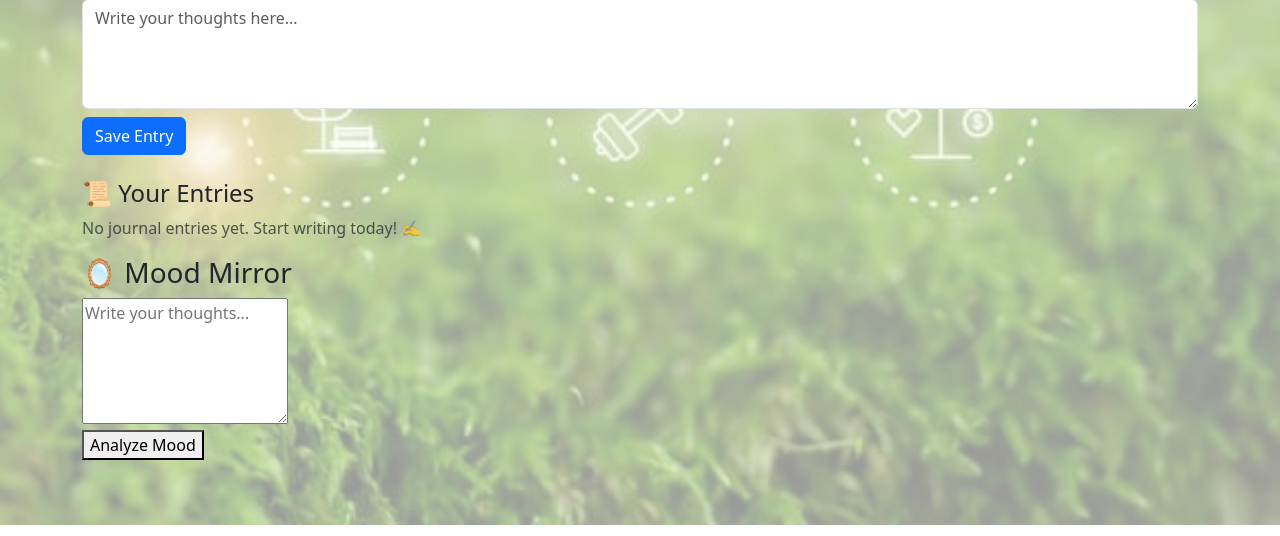
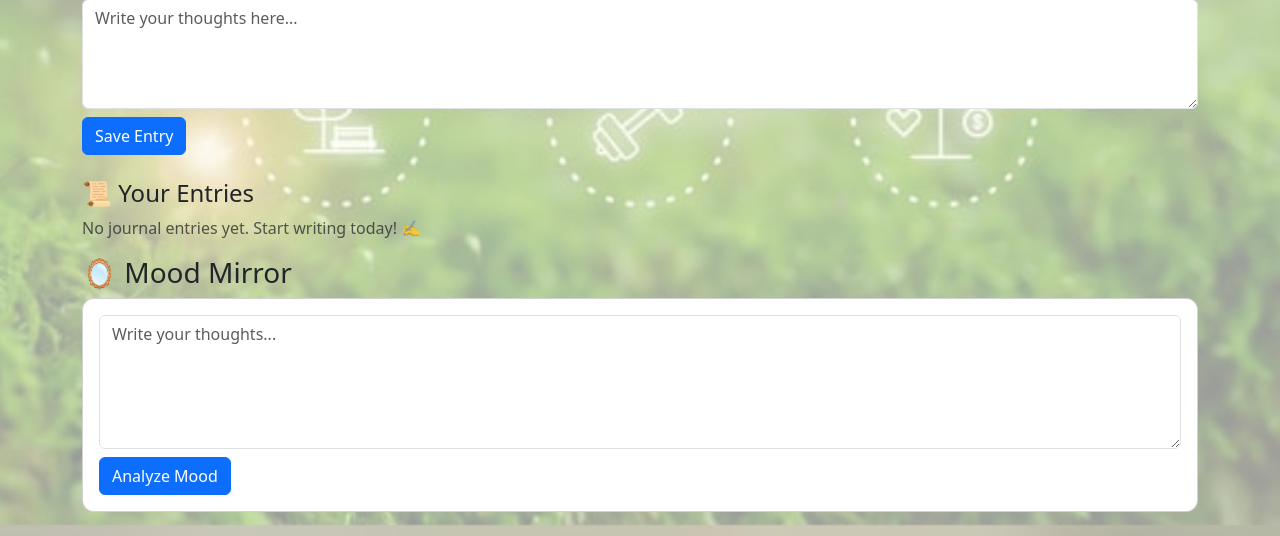
Before and after one commit to vanshikasingh06/health-mate, a Flask app: page /mood in a window 1280 px wide. Shown: the part 275-811 px from the top of the page. Run offline with Flask 3, Linux system fonts and the light colour scheme.

Commit message:
Your commit message

```diff
--- a/templates/journal.html
+++ b/templates/journal.html
@@ -32,18 +32,28 @@
 {% else %}
   <p class="text-muted">No journal entries yet. Start writing today! ✍️</p>
 {% endif %}
-<!-- Mood Mirror Section -->
+
 <h3>🪞 Mood Mirror</h3>
+<div class="card mb-4" style="
+                             background-size: cover;
+                             background-position: center;
+                             border-radius: 12px;
+                             overflow: hidden;">
+  <div class="card-body" style="background: rgba(255,255,255,0.75); backdrop-filter: blur(6px); border-radius: 12px;">
     <form method="POST" action="/mood">
-    <textarea name="journal" rows="5" placeholder="Write your thoughts..." required></textarea><br>
-    <button type="submit">Analyze Mood</button>
+        <textarea name="journal" class="form-control mb-2" rows="5" placeholder="Write your thoughts..." required></textarea>
+        <button type="submit" class="btn btn-primary">Analyze Mood</button>
     </form>
 
     {% if mood %}
-<div class="result" style="margin-top: 20px; padding: 15px; background-color: #f0f0f0; border-radius: 8px;">
+    <div class="mt-3 p-3 bg-light rounded">
         <h4>Your Mood: {{ mood }}</h4>
         <p>{{ reflection }}</p>
     </div>
     {% endif %}
+  </div>
+</div>
+
+
 
 {% endblock %}
```
Also changed, not shown: instance/health_monitoring.db, static/images/mood.jpg (added). Lines whose indentation alone changed are shown as unchanged.
